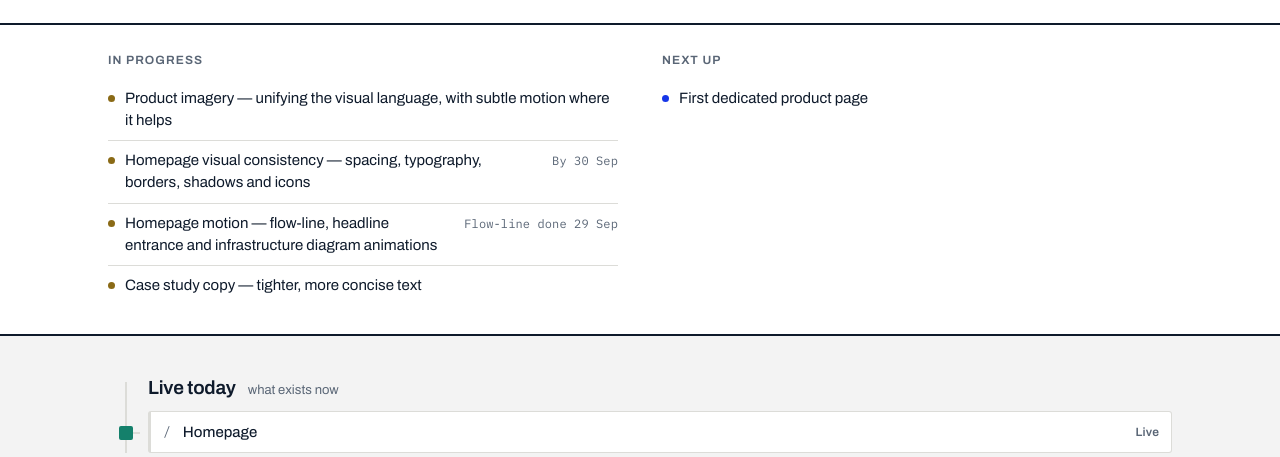
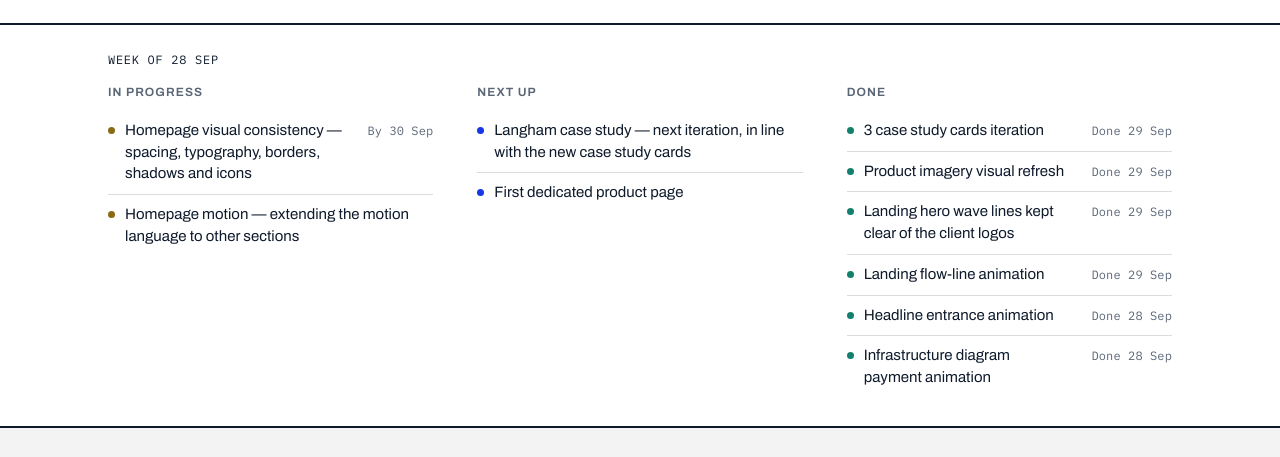
Before and after one commit to salt-quaso/kody-sitemap, a plain HTML site: page index.html in a window 1280 px wide. Shown: the part 268-725 px from the top of the page. Drawn offline with Linux system fonts and the light colour scheme.

Commit message:
Weekly status strip: Done column, week of 28 Sep

```diff
--- a/index.html
+++ b/index.html
@@ -202,7 +202,8 @@ h1{
 /* ---- status strip (region between TRACKER markers is generated) ---- */
 .statusband{background:var(--card);border-bottom:2px solid var(--ink)}
 .statusband .wrap{padding-top:26px;padding-bottom:28px}
-.statusnow .cols{display:grid;grid-template-columns:1fr 1fr;gap:26px 44px}
+.statusnow .week{margin:0 0 14px;font-family:"IBM Plex Mono",ui-monospace,monospace;font-size:12px;letter-spacing:.06em;text-transform:uppercase;color:var(--ink)}
+.statusnow .cols{display:grid;grid-template-columns:repeat(3,1fr);gap:26px 44px}
 .statusnow h2{
   margin:0 0 10px;font-size:12px;letter-spacing:.09em;text-transform:uppercase;
   color:var(--ink2);font-variation-settings:"wght" 640;
@@ -216,6 +217,7 @@ h1{
 .statusnow .mk{flex:0 0 auto;width:7px;height:7px;border-radius:50%;align-self:flex-start;margin-top:7px}
 .statusnow .now .mk{background:var(--hold)}
 .statusnow .nxt .mk{background:var(--route)}
+.statusnow .done .mk{background:var(--live)}
 .statusnow .when{
   margin-left:auto;flex:0 0 auto;font-family:"IBM Plex Mono",ui-monospace,monospace;
   font-size:12px;color:var(--ink2);white-space:nowrap;padding-left:14px;
@@ -248,9 +250,11 @@ h1{
 
 <!-- TRACKER:STATUS BEGIN -->
 <div class="statusband"><div class="wrap statusnow">
+  <p class="week">Week of 28 Sep</p>
   <div class="cols">
-    <div><h2>In progress</h2><ul class="now"><li><span class="mk"></span><span>Product imagery — unifying the visual language, with subtle motion where it helps</span></li><li><span class="mk"></span><span>Homepage visual consistency — spacing, typography, borders, shadows and icons</span><span class="when">By 30 Sep</span></li><li><span class="mk"></span><span>Homepage motion — flow-line, headline entrance and infrastructure diagram animations</span><span class="when">Flow-line done 29 Sep</span></li><li><span class="mk"></span><span>Case study copy — tighter, more concise text</span></li></ul></div>
-    <div><h2>Next up</h2><ul class="nxt"><li><span class="mk"></span><span>First dedicated product page</span></li></ul></div>
+    <div><h2>In progress</h2><ul class="now"><li><span class="mk"></span><span>Homepage visual consistency — spacing, typography, borders, shadows and icons</span><span class="when">By 30 Sep</span></li><li><span class="mk"></span><span>Homepage motion — extending the motion language to other sections</span></li></ul></div>
+    <div><h2>Next up</h2><ul class="nxt"><li><span class="mk"></span><span>Langham case study — next iteration, in line with the new case study cards</span></li><li><span class="mk"></span><span>First dedicated product page</span></li></ul></div>
+    <div><h2>Done</h2><ul class="done"><li><span class="mk"></span><span>3 case study cards iteration</span><span class="when">Done 29 Sep</span></li><li><span class="mk"></span><span>Product imagery visual refresh</span><span class="when">Done 29 Sep</span></li><li><span class="mk"></span><span>Landing hero wave lines kept clear of the client logos</span><span class="when">Done 29 Sep</span></li><li><span class="mk"></span><span>Landing flow-line animation</span><span class="when">Done 29 Sep</span></li><li><span class="mk"></span><span>Headline entrance animation</span><span class="when">Done 28 Sep</span></li><li><span class="mk"></span><span>Infrastructure diagram payment animation</span><span class="when">Done 28 Sep</span></li></ul></div>
   </div>
 </div></div>
 <!-- TRACKER:STATUS END -->
```
Also changed, not shown: 1 other file.
